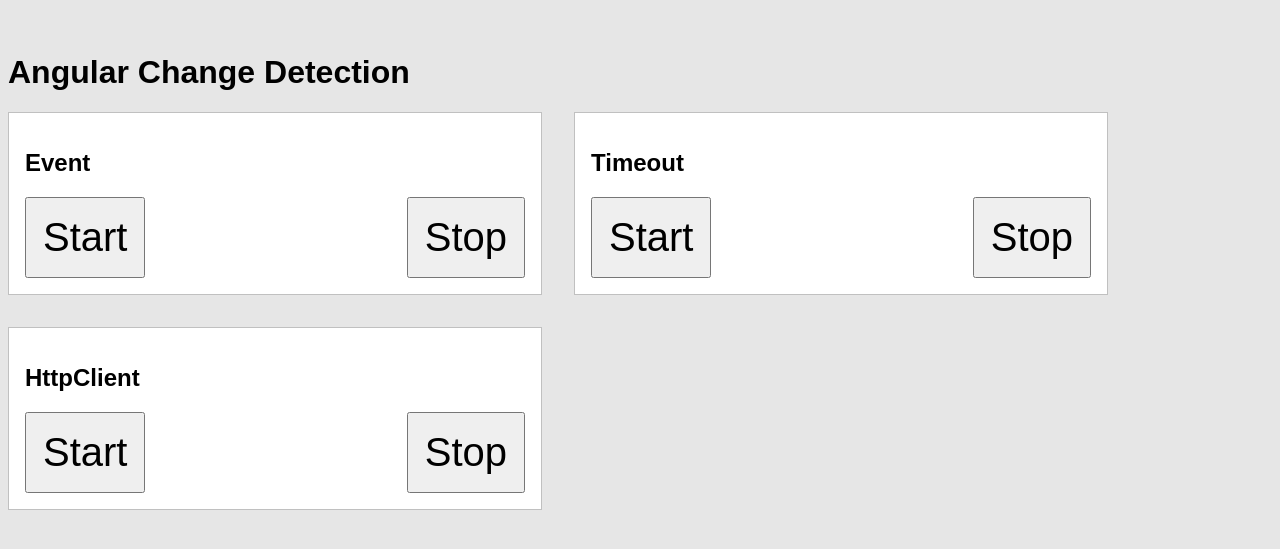
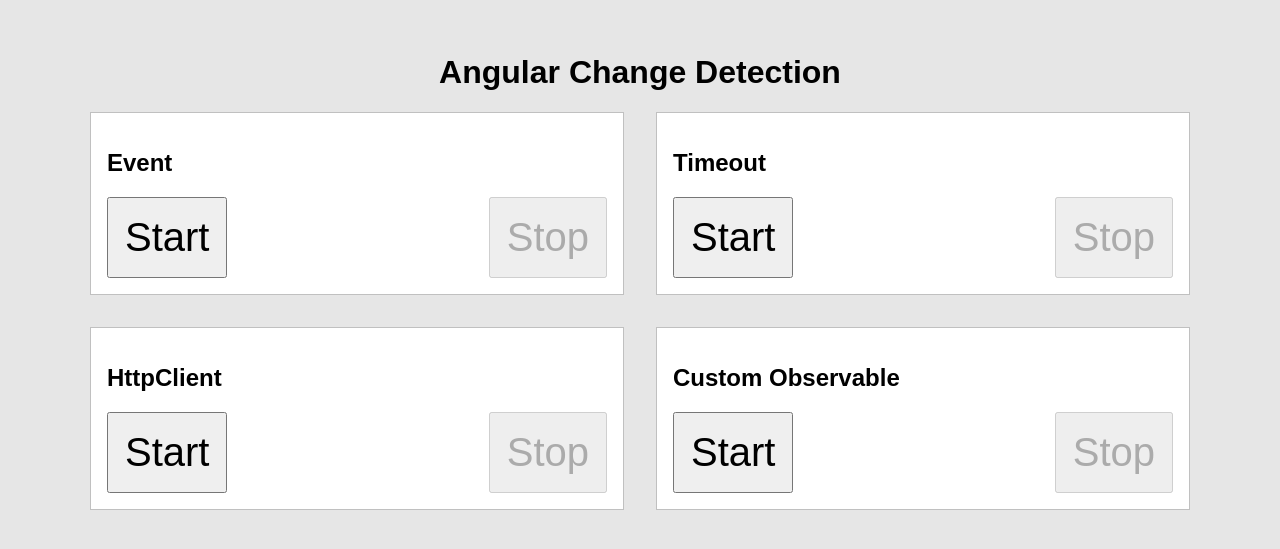
Before and after one commit to wilsonleung/angular-change-detection, an Angular app: page / in a window 1280 px wide. Shown: the part 137-686 px from the top of the page. Built offline with nearby package versions, Linux system fonts and the light colour scheme.

Commit message:
add observable

```diff
--- a/src/app/app.component.css
+++ b/src/app/app.component.css
@@ -23,6 +23,12 @@
   }
 }
 
+.title {
+  width: 100%;
+  flex: 1 1 auto;
+  text-align: center;
+}
+
 button {
   font-size: 2.5rem;
   padding: 1rem;
@@ -33,6 +39,8 @@
   flex-direction: row;
   flex-wrap: wrap;
   gap: 2rem;
+  align-items: center;
+  justify-content: center;
 }
 
 .case {
--- a/src/app/app.component.html
+++ b/src/app/app.component.html
@@ -1,31 +1,64 @@
-<h1>Angular Change Detection</h1>
+<h1 class="title">Angular Change Detection</h1>
 
 <div class="container">
   <!-- Event -->
   <div class="case">
     <h2>Event</h2>
     <div class="content">
-      <button type="button" (click)="startLoading()">Start</button>
+      <button type="button" (click)="startLoading()" [disabled]="showLoading">
+        Start
+      </button>
       <div class="lds-dual-ring" *ngIf="showLoading"></div>
-      <button type="button" (click)="stopLoading()">Stop</button>
+      <button type="button" (click)="stopLoading()" [disabled]="!showLoading">
+        Stop
+      </button>
     </div>
   </div>
   <!-- Timeout -->
   <div class="case">
     <h2>Timeout</h2>
     <div class="content">
-      <button type="button" (click)="startTimeout()">Start</button>
+      <button type="button" (click)="startTimeout()" [disabled]="showLoading">
+        Start
+      </button>
       <div class="lds-dual-ring" *ngIf="showLoading"></div>
-      <button type="button" (click)="stopTimeout()">Stop</button>
+      <button type="button" (click)="stopTimeout()" [disabled]="!showLoading">
+        Stop
+      </button>
     </div>
   </div>
   <!-- HttpClient -->
   <div class="case">
     <h2>HttpClient</h2>
     <div class="content">
-      <button type="button" (click)="httpStart()">Start</button>
+      <button type="button" (click)="httpStart()" [disabled]="showLoading">
+        Start
+      </button>
       <div class="lds-dual-ring" *ngIf="showLoading"></div>
-      <button type="button" (click)="httpStop()">Stop</button>
+      <button type="button" (click)="httpStop()" [disabled]="!showLoading">
+        Stop
+      </button>
+    </div>
+  </div>
+  <!-- Custom Observable -->
+  <div class="case">
+    <h2>Custom Observable</h2>
+    <div class="content">
+      <button
+        type="button"
+        (click)="observableStart()"
+        [disabled]="showLoading"
+      >
+        Start
+      </button>
+      <div class="lds-dual-ring" *ngIf="showLoading"></div>
+      <button
+        type="button"
+        (click)="observableStop()"
+        [disabled]="!showLoading"
+      >
+        Stop
+      </button>
     </div>
   </div>
 </div>
--- a/src/app/app.component.ts
+++ b/src/app/app.component.ts
@@ -1,5 +1,9 @@
-import { Component } from '@angular/core';
+import { Component, OnDestroy, OnInit } from '@angular/core';
 import { HttpClient } from '@angular/common/http';
+import { Observable, Subject } from 'rxjs';
+import { Subscription } from 'rxjs';
+import { mergeMap } from 'rxjs/operators';
+import { Observer } from 'rxjs';
 
 const API_URL = 'https://reqres.in/api/users';
 
@@ -8,12 +12,35 @@
   templateUrl: './app.component.html',
   styleUrls: ['./app.component.css'],
 })
-export class AppComponent {
+export class AppComponent implements OnInit, OnDestroy {
   showLoading = false;
 
   title = 'angular-change-detection';
 
+  subject = new Subject<boolean>();
+  subscription?: Subscription;
+  // customObservable: Observable<boolean> = Observable.create(
+  //   (observer: Observer<boolean>) => {
+  //     setInterval(() => {
+  //       observer.next(true);
+  //     }, 50);
+  //   }
+  // );
+
   constructor(private httpClient: HttpClient) {}
+
+  ngOnInit(): void {
+    this.subscription = this.subject.subscribe((result) => {
+      console.log('subscription ...', result);
+      this.showLoading = result;
+    });
+  }
+
+  ngOnDestroy(): void {
+    if (this.subscription) {
+      this.subscription.unsubscribe();
+    }
+  }
 
   startLoading(): void {
     console.log('[startLoading] ...');
@@ -50,4 +77,12 @@
       this.showLoading = false;
     });
   }
+
+  observableStart() {
+    this.subject.next(true);
+  }
+
+  observableStop() {
+    this.subject.next(false);
+  }
 }
--- a/src/styles.css
+++ b/src/styles.css
@@ -8,6 +8,7 @@
 
 body {
   display: flex;
+  flex-direction: column;
   align-items: center;
   justify-content: center;
 }
```
